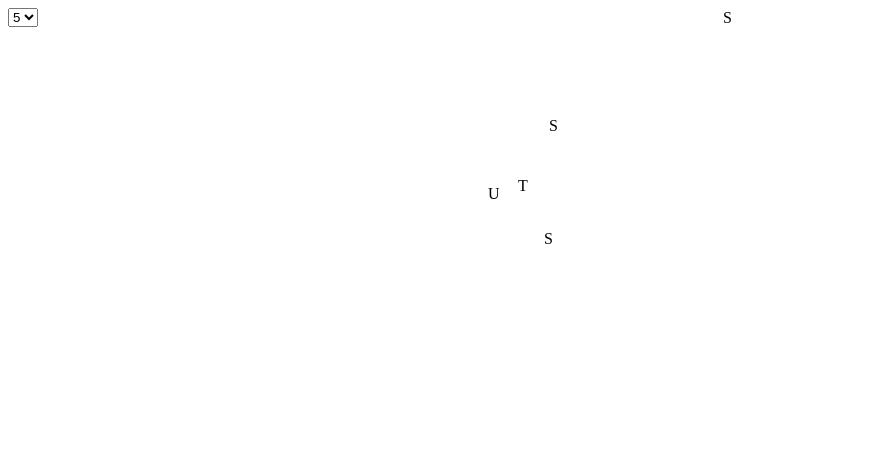
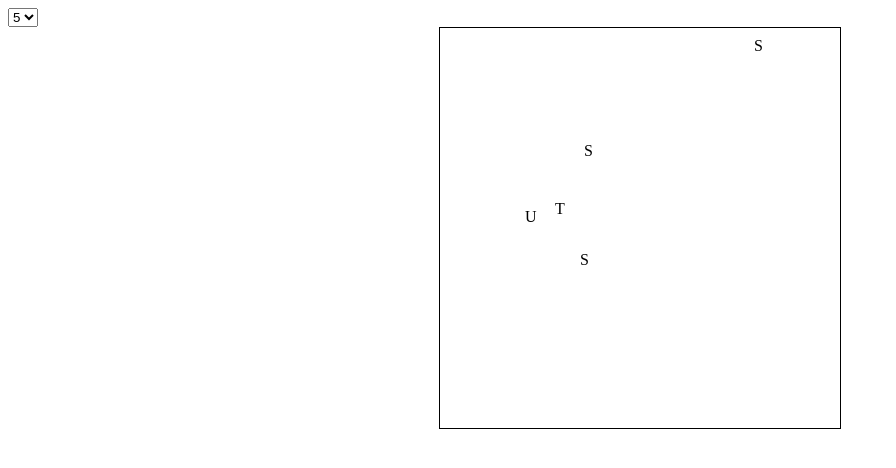
Before and after one commit to gabrielrotbart/memorx, a React (Create React App) app: page / in a window 1280 px wide. Shown: the top 468 px of the page, without its empty margins (0-896 px from the left). Built offline with nearby package versions, Linux system fonts and the light colour scheme.

Commit message:
properly within border

```diff
--- a/src/components/App.js
+++ b/src/components/App.js
@@ -7,7 +7,7 @@ class App extends React.Component {
     super(props);
 
     this.state = {
-      numberOfLetters: 5,
+      numOfLetters: 5,
       possibleLetters: ['S', 'T', 'U']
     }
 
@@ -31,8 +31,8 @@ class App extends React.Component {
   render() {
     return (
       <div>
-        <NumOfLettersSelect value={this.state.numberOfLetters} handleStateChange={this.createStateHandler('numberOfLetters')}/>
-        <Canvas numOfLetters={this.state.numberOfLetters} possibleLetters={this.state.possibleLetters}/>
+        <NumOfLettersSelect value={this.state.numOfLetters} handleStateChange={this.createStateHandler('numOfLetters')}/>
+        <Canvas numOfLetters={this.state.numOfLetters} possibleLetters={this.state.possibleLetters}/>
       </div>
     )
   }
--- a/src/components/Canvas.js
+++ b/src/components/Canvas.js
@@ -5,8 +5,6 @@ class Canvas extends React.Component {
   constructor(props) {
     super(props);
     this.state = {
-      numOfLetters: 6,
-      possibleLetters: ['S', 'T', 'U'],
       height: 400,
       width: 400
     }
@@ -16,16 +14,21 @@ class Canvas extends React.Component {
     const height = this.state.height
     const width = this.state.width
 
-    const x = this.randomBetween(0, width);
-    const y = this.randomBetween(0, height);
+    const x = this.randomBetween(0, (width - 12));
+    const y = this.randomBetween(0, (height - 12));
 
     return {x: x, y: y}
   }
 
+  randomisedNumOfLetters() {
+    return this.props.numOfLetters - this.randomBetween(0, 2)
+  }
+
   lettersToDisplay() {
     let letters = []
+    let numOfLetters = this.randomisedNumOfLetters();
 
-    for (let count = 0; count < this.props.numOfLetters; count++) {
+    for (let count = 0; count < numOfLetters; count++) {
       const choosenLetter = this.props.possibleLetters[this.randomBetween(0, this.props.possibleLetters.length)];
       const coordinates = this.randomisedCoordinate()
 
@@ -52,7 +55,6 @@ class Canvas extends React.Component {
                 position: 'absolute',
                 left: letter.x,
                 top: letter.y,
-                marginLeft: this.state.width
               }}>{letter.letter}</div>
           })
         }
--- a/src/components/NumOfLettersSelect.js
+++ b/src/components/NumOfLettersSelect.js
@@ -6,7 +6,7 @@ class NumOfLettersSelect extends React.Component {
     super(props);
 
     this.state = {
-      options: [...Array(8).keys()].map(num => num + 1)
+      options: [4,5,6,7,8,9]
     }
   }
 
--- a/src/css/style.css
+++ b/src/css/style.css
@@ -2,4 +2,6 @@
   width: 400px;
   height: 400px;
   margin: auto;
+  border: solid 1px black;
+  position: relative;
 }
```
